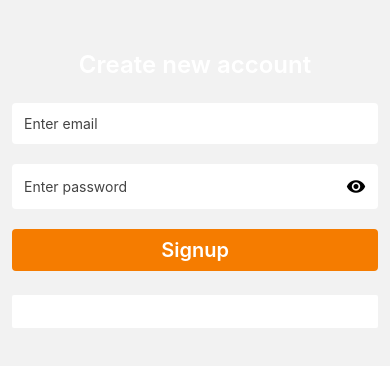
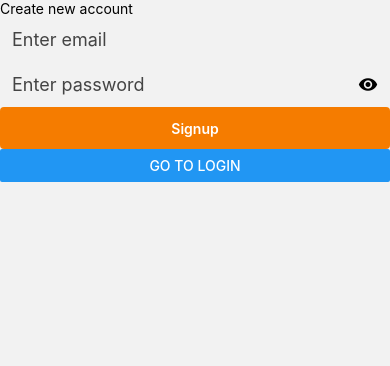
Before and after one commit to jawgrar/vigilant-fortnight, a React Native app: screen /Signup in a window 390 px wide. Shown: the top 366 px of the page. Built offline with nearby package versions, Linux system fonts and the light colour scheme; no server answers.

Commit message:
remove styles

```diff
--- a/screens/SignupScreen.js
+++ b/screens/SignupScreen.js
@@ -40,13 +40,13 @@ export default function SignupScreen({ navigation }) {
       <StatusBar style='dark-content' />
       <Text style={styles.title}>Create new account</Text>
       <InputField
-        inputStyle={{
-          fontSize: 14
-        }}
-        containerStyle={{
-          backgroundColor: '#fff',
-          marginBottom: 20
-        }}
+        // inputStyle={{
+        //   fontSize: 14
+        // }}
+        // containerStyle={{
+        //   backgroundColor: '#fff',
+        //   marginBottom: 20
+        // }}
         placeholder='Enter email'
         autoCapitalize='none'
         keyboardType='email-address'
@@ -56,13 +56,13 @@ export default function SignupScreen({ navigation }) {
         onChangeText={text => setEmail(text)}
       />
       <InputField
-        inputStyle={{
-          fontSize: 14
-        }}
-        containerStyle={{
-          backgroundColor: '#fff',
-          marginBottom: 20
-        }}
+        // inputStyle={{
+        //   fontSize: 14
+        // }}
+        // containerStyle={{
+        //   backgroundColor: '#fff',
+        //   marginBottom: 20
+        // }}
         placeholder='Enter password'
         autoCapitalize='none'
         autoCorrect={false}
@@ -78,16 +78,16 @@ export default function SignupScreen({ navigation }) {
         onPress={onHandleSignup}
         backgroundColor='#f57c00'
         title='Signup'
-        tileColor='#fff'
-        titleSize={20}
-        containerStyle={{
-          marginBottom: 24
-        }}
+        // tileColor='#fff'
+        // titleSize={20}
+        // containerStyle={{
+        //   marginBottom: 24
+        // }}
       />
       <RNButton
         onPress={() => navigation.navigate('Login')}
         title='Go to Login'
-        color='#fff'
+        // color='#fff'
       />
     </View>
   );
@@ -95,16 +95,16 @@ export default function SignupScreen({ navigation }) {
 
 const styles = StyleSheet.create({
   container: {
-    flex: 1,
+    // flex: 1,
     // backgroundColor: '#e93b81',
-    paddingTop: 50,
-    paddingHorizontal: 12
+    // paddingTop: 50,
+    // paddingHorizontal: 12
   },
   title: {
-    fontSize: 24,
-    fontWeight: '600',
-    color: '#fff',
-    alignSelf: 'center',
-    paddingBottom: 24
+    // fontSize: 24,
+    // fontWeight: '600',
+    // color: '#fff',
+    // alignSelf: 'center',
+    // paddingBottom: 24
   }
 });
```
